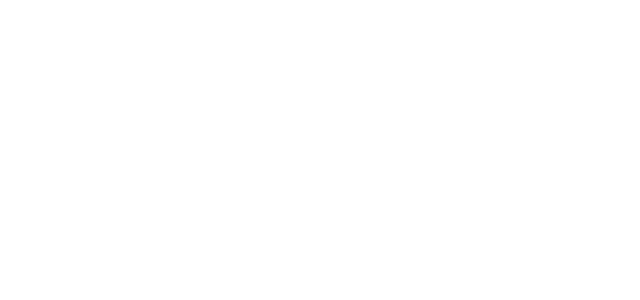
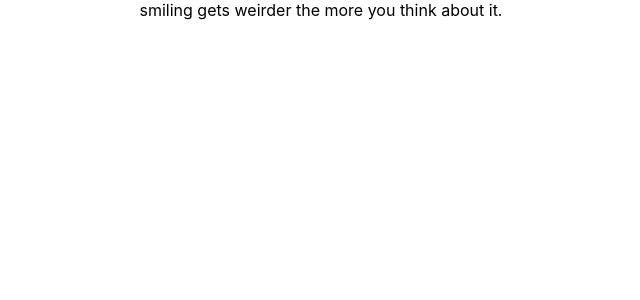
Before and after one commit to johngreercodes/visionator, a React (Create React App) app: page / in a window 1280 px wide. Shown: the top 300 px of the page, without its empty margins (319-959 px from the left). Built offline with nearby package versions, Linux system fonts and the light colour scheme.

Commit message:
fixed component hierarchy and printing individual quotes to page

```diff
--- a/src/App.js
+++ b/src/App.js
@@ -15,7 +15,7 @@
 
   return (
     <div>
-      <Vision visions={visions}/>
+      <Vision quotes={quotes}/>
     </div>
   );
 }
--- a/src/components/Vision.jsx
+++ b/src/components/Vision.jsx
@@ -4,7 +4,7 @@
     return (
     <div>
         {
-            props.quotes
+            props.quotes[1]
         }
 
     </div>
```
